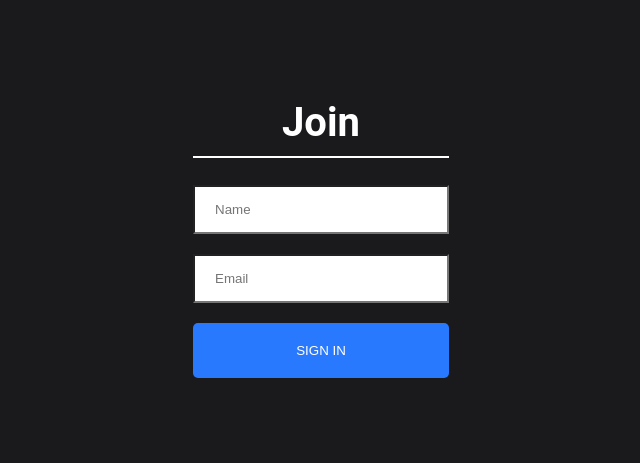
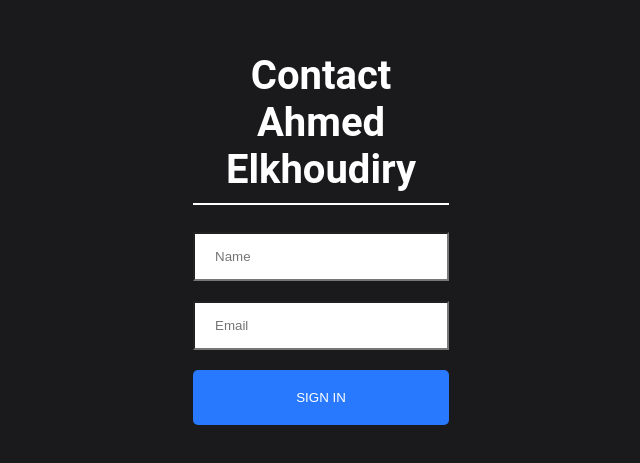
Before and after one commit to elkhoudiry/chat-app-dev, a React (Create React App) app in the folder packages/client/: page / in a window 1280 px wide. Shown: the part 175-638 px from the top of the page, without its empty margins (319-959 px from the left). Built offline with nearby package versions, Linux system fonts and the light colour scheme.

Commit message:
edit: join screen header

```diff
--- a/packages/client/src/components/join/join.tsx
+++ b/packages/client/src/components/join/join.tsx
@@ -22,7 +22,7 @@
     return (
         <div className="joinOuterContainer">
             <div className="joinInnerContainer">
-                <h1 className="heading">Join</h1>
+                <h1 className="heading">Contact Ahmed Elkhoudiry</h1>
                 <div><input placeholder="Name" className="joinInput" type="text" onChange={(event) => setName(event.target.value)} value={name} /></div>
                 <div><input placeholder="Email" className="joinInput mt-20" type="text" onChange={(event) => setEmail(event.target.value)} value={email} /></div>
                 <Link onClick={event => (!name || !email) ? event.preventDefault() : null} to={`/chat?name=${name}&email=${email}`}>
```
